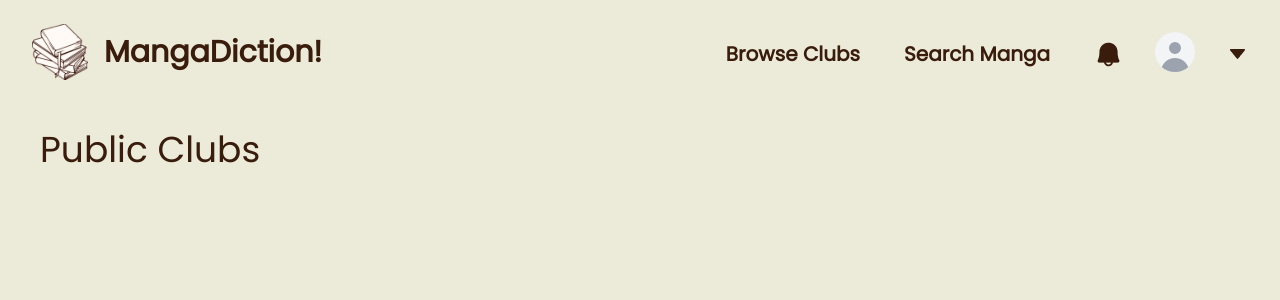
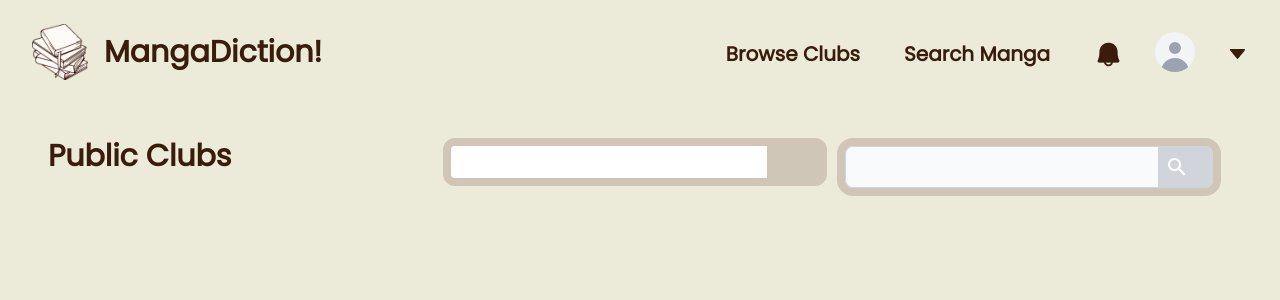
Before and after one commit to xhalleyy/manga-diction, a Next.js app: page /BrowseClubs in a window 1280 px wide. Shown: the top 300 px of the page. Built offline with nearby package versions, Linux system fonts and the light colour scheme.

Commit message:
working on search

```diff
--- a/package.json
+++ b/package.json
@@ -11,6 +11,7 @@
   "dependencies": {
     "@emotion/react": "^11.11.4",
     "@emotion/styled": "^11.11.5",
+    "@mui/icons-material": "^5.15.15",
     "@mui/material": "^5.15.15",
     "flowbite-react": "^0.7.8",
     "next": "14.1.4",
--- a/src/app/BrowseClubs/page.tsx
+++ b/src/app/BrowseClubs/page.tsx
@@ -2,14 +2,48 @@
 
 import React from 'react'
 import { NavbarComponent } from '../components/NavbarComponent'
+import SearchIcon from '@mui/icons-material/Search'
+import { TextInput, theme } from 'flowbite-react';
+import { useTheme } from '@mui/material';
 
 const page = () => {
+
+  const theme = useTheme();
+
   return (
     <div className='bg-mainBg h-screen font-mainFont'>
 
-        <NavbarComponent/>
+      <NavbarComponent />
 
-        <p className='text-4xl text-signHeader p-10'> Public Clubs </p>
+      <div className='grid lg:grid-cols-3 p-12'>
+
+        <div>
+          <p className='text-3xl text-signHeader font-bold'> Public Clubs </p>
+        </div>
+
+        <div>
+          <input style={{ borderRightWidth: '60px' }} className='border-searchColor border-t-8 border-l-8 border-b-8 rounded-xl font-mainFont p-1 w-96'/>
+          <div className="absolute right-0 left-60 flex items-center justify-center pr-3">
+            <SearchIcon className='absolute text-5xl mb-11 text-white'/>
+          </div>
+        </div>
+
+        <div className="relative">
+                <TextInput
+                style={{borderRightWidth: '55px', borderColor: (theme.palette as any).searchColor}}
+                  type="text"
+                  placeholder=""
+                  className="border-searchColor border-8 rounded-2xl w-96  focus:border-none"
+                />
+
+                <div className="absolute ml-80 inset-y-0 flex items-center pl-2">
+                  <SearchIcon className='text-5xl text-white'/>
+                </div>
+              </div>
+
+
+      </div>
+
 
     </div>
   )
--- a/src/app/components/NavbarComponent.tsx
+++ b/src/app/components/NavbarComponent.tsx
@@ -1,4 +1,4 @@
-"use client";
+"use client"
 
 import { Avatar, Dropdown, DropdownDivider, Navbar } from "flowbite-react";
 import Link from "next/link";
@@ -9,7 +9,7 @@ export function NavbarComponent() {
   return (
     <Navbar className="bg-mainBg font-mainFont text-signHeader !pt-6 !px-8 " fluid rounded>
       <Navbar.Brand >
-        <Link href="/dashboard" className="flex items-center">
+        <Link href="Dashboard" className="flex items-center">
           <img className="w-14 h-14" src='./logo.png' alt="Logo" />
           <span className="self-center whitespace-nowrap text-3xl font-semibold dark:text-white pl-4">MangaDiction!</span>
         </Link>
--- a/tailwind.config.ts
+++ b/tailwind.config.ts
@@ -23,7 +23,8 @@ const config: Config = {
       'signUp': 'rgba(102, 102, 102, 1)',
       'signUpBtn': 'rgba(136, 119, 109, 1)',
       'mainBg': 'rgba(236, 234, 217, 1)',
-      'tagsBg': 'rgba(39, 48, 67, 1)'
+      'tagsBg': 'rgba(39, 48, 67, 1)',
+      'searchColor' : 'rgba(207, 198, 183, 1)'
     }
   },
   plugins: [
```
Also changed, not shown: 1 other file (tests, documents, lock files or other folders).
